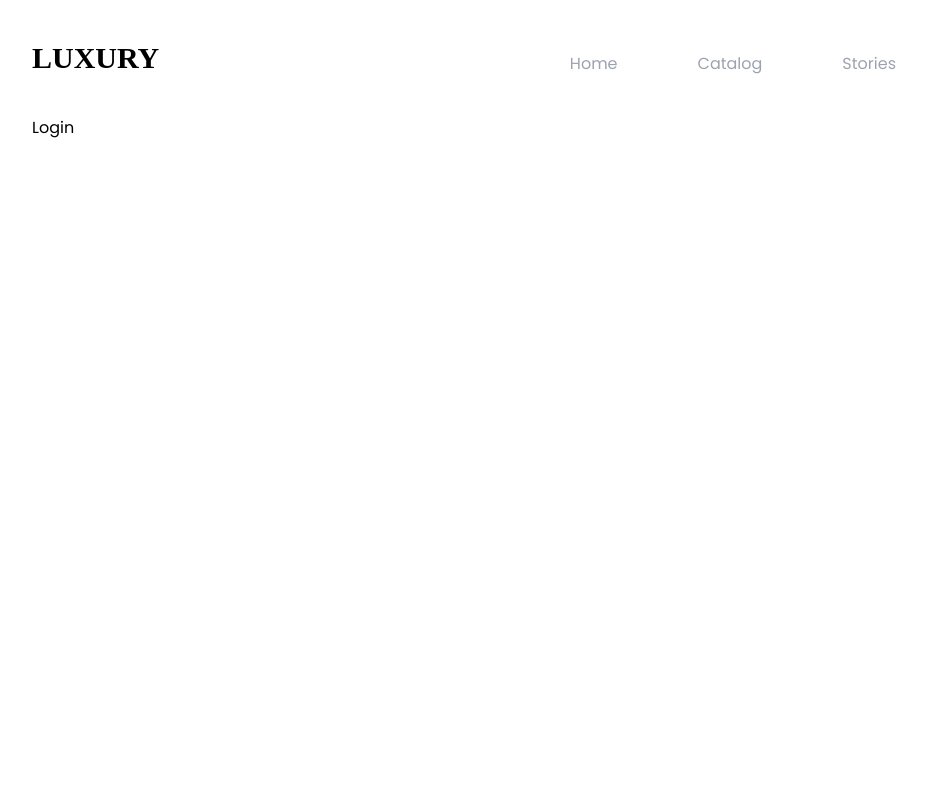
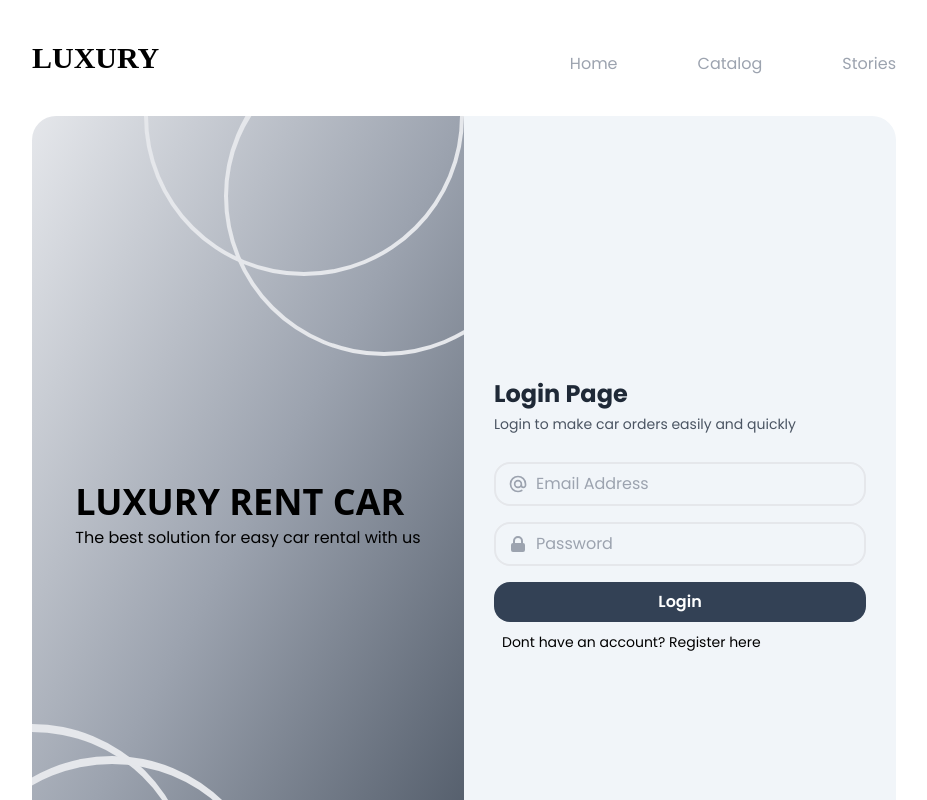
Before and after one commit to muharrir/luxury-rentcar-v1, a Next.js app: page /login in a window 1280 px wide. Shown: the top 800 px of the page, without its empty margins (176-1103 px from the left). Built offline with nearby package versions, Linux system fonts and the light colour scheme; a web font is replaced by a local one.

Commit message:
add login page

```diff
--- a/src/app/login/page.js
+++ b/src/app/login/page.js
@@ -1,7 +1,44 @@
 import React from "react";
 
 function Login() {
-  return <div>Login</div>;
+	return (
+		<>
+			<section class="h-screen md:flex mb-10">
+				<div class="rounded-tl-3xl rounded-bl-3xl relative overflow-hidden md:flex w-1/2 bg-gradient-to-br from-gray-200 via-gray-400 to-gray-600 justify-around items-center hidden">
+					<div>
+						<h1 class="text-black font-bold text-4xl font-sans">LUXURY RENT CAR</h1>
+						<p class="text-black mt-1">The best solution for easy car rental with us</p>
+					</div>
+					<div class="absolute -bottom-32 -left-40 w-80 h-80 border-4 rounded-full border-opacity-30 border-t-8"></div>
+					<div class="absolute -bottom-40 -left-20 w-80 h-80 border-4 rounded-full border-opacity-30 border-t-8"></div>
+					<div class="absolute -top-40 -right-0 w-80 h-80 border-4 rounded-full border-opacity-30 border-t-8"></div>
+					<div class="absolute -top-20 -right-20 w-80 h-80 border-4 rounded-full border-opacity-30 border-t-8"></div>
+				</div>
+				<div class="rounded-tr-3xl rounded-br-3xl flex h-screen md:w-1/2 justify-center py-10 items-center bg-slate-100">
+					<form class="bg-slate-100">
+						<h1 class="text-gray-800 font-bold text-2xl mb-1">Login Page</h1>
+						<p class="text-sm font-normal text-gray-600 mb-7">Login to make car orders easily and quickly</p>
+						<div class="flex items-center border-2 py-2 px-3 rounded-2xl mb-4">
+							<svg xmlns="http://www.w3.org/2000/svg" class="h-5 w-5 text-gray-400" fill="none" viewBox="0 0 24 24" stroke="currentColor">
+								<path stroke-linecap="round" stroke-linejoin="round" stroke-width="2" d="M16 12a4 4 0 10-8 0 4 4 0 008 0zm0 0v1.5a2.5 2.5 0 005 0V12a9 9 0 10-9 9m4.5-1.206a8.959 8.959 0 01-4.5 1.207" />
+							</svg>
+							<input class="pl-2 outline-none border-none bg-slate-100" type="text" name="" id="" placeholder="Email Address" />
+						</div>
+						<div class="flex items-center border-2 py-2 px-3 rounded-2xl">
+							<svg xmlns="http://www.w3.org/2000/svg" class="h-5 w-5 text-gray-400" viewBox="0 0 20 20" fill="currentColor">
+								<path fill-rule="evenodd" d="M5 9V7a5 5 0 0110 0v2a2 2 0 012 2v5a2 2 0 01-2 2H5a2 2 0 01-2-2v-5a2 2 0 012-2zm8-2v2H7V7a3 3 0 016 0z" clip-rule="evenodd" />
+							</svg>
+							<input class="pl-2 outline-none border-none bg-slate-100" type="password" name="" id="" placeholder="Password" />
+						</div>
+						<button type="submit" class="block w-full bg-slate-700 hover:bg-slate-600 transition-all mt-4 py-2 rounded-2xl text-white font-semibold mb-2">
+							Login
+						</button>
+						<span class="text-sm ml-2 hover:text-slate-500 cursor-pointer">Dont have an account? Register here</span>
+					</form>
+				</div>
+			</section>
+		</>
+	);
 }
 
 export default Login;
```
